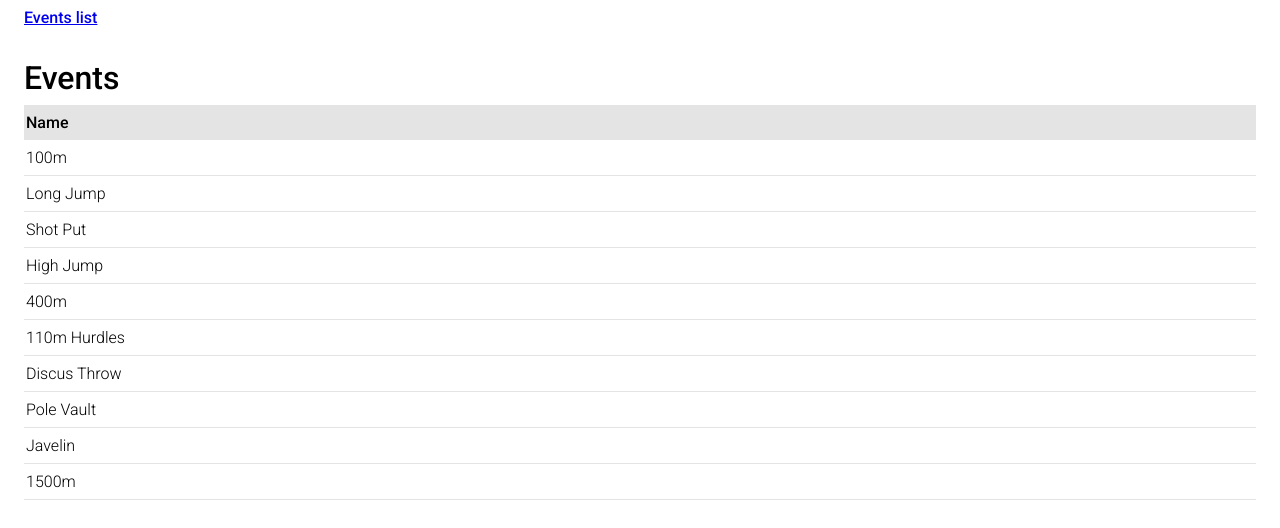
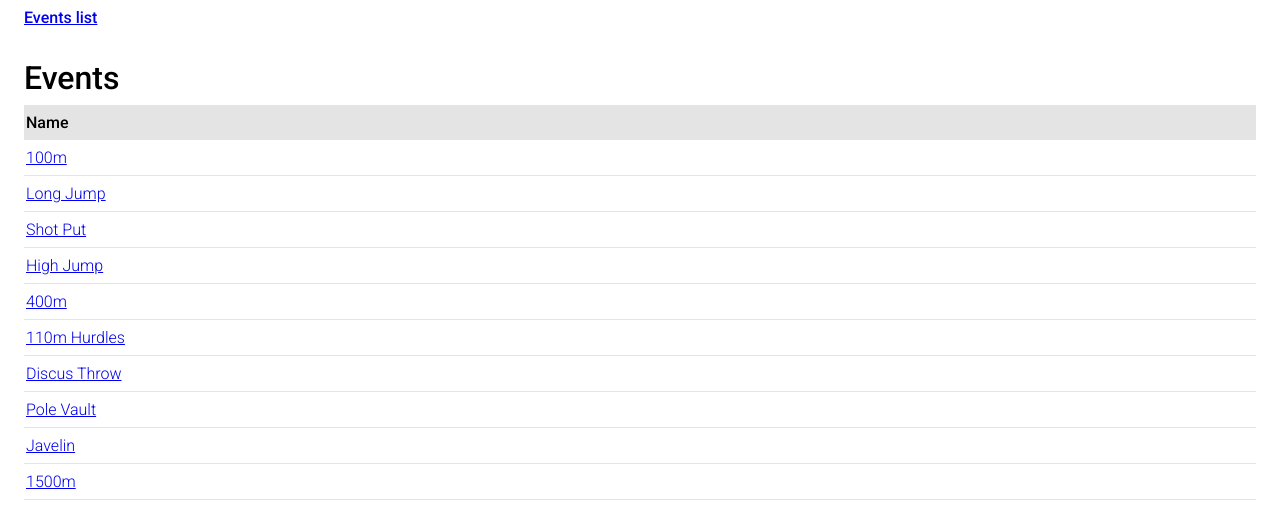
Before and after one commit to mlepmets/sp-results-json, a Vue app: page / in a window 1280 px wide. Shown: the top 528 px of the page. Built offline with nearby package versions, Linux system fonts and the light colour scheme; what vue-flag-icon would draw is missing.

Commit message:
swithed from click event to router-link for events list

```diff
--- a/src/views/Events.vue
+++ b/src/views/Events.vue
@@ -7,16 +7,18 @@
       </div>
     </div>
 
-    <div
-      class="results results-border"
+    <router-link
+      class="event-link"
+      :to="{ name: 'result-page', params: { resultID: event.id } }"
       v-for="event in events"
       :key="event.id"
-      @click="goToEvent(event.id)"
     >
-      <div>
-        <p>{{ event.name }}</p>
+      <div class="results results-border">
+        <div>
+          <p>{{ event.name }}</p>
+        </div>
       </div>
-    </div>
+    </router-link>
   </div>
 </template>
 
@@ -31,9 +33,6 @@ export default {
     async getJSON() {
       let response = await fetch('./events.json');
       await response.json().then(data => (this.events = data.events));
-    },
-    goToEvent(id) {
-      window.location.href = '/result/' + id;
     }
   },
   mounted: function() {
```
